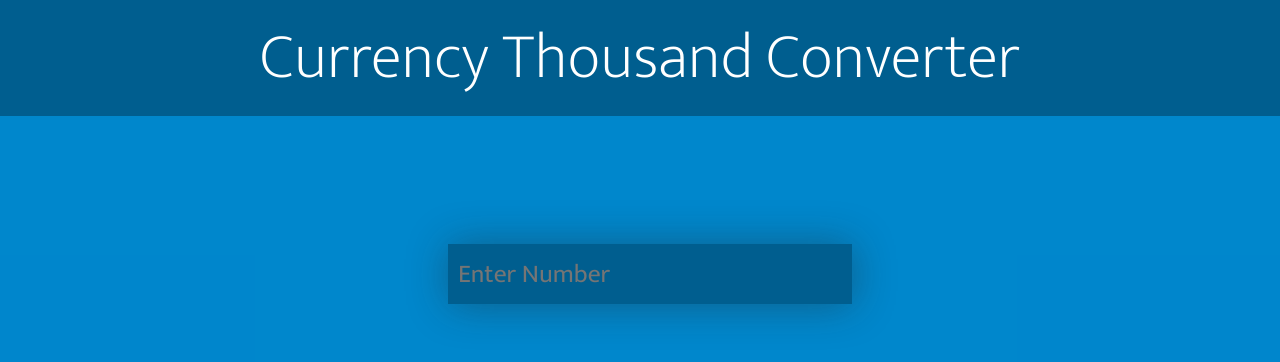
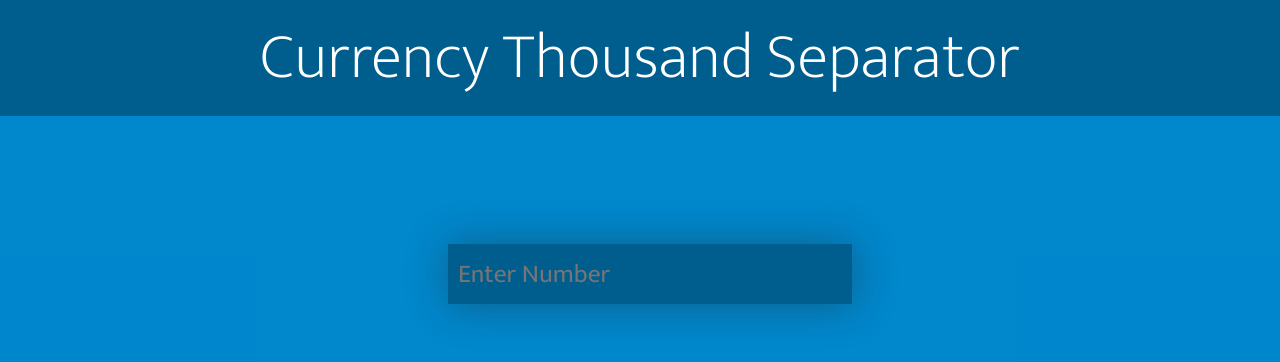
Before and after one commit to ankushminda/CurrencyThousandSeparator, a plain HTML site: page index.html in a window 1280 px wide. Drawn offline with nearby package versions, Linux system fonts and the light colour scheme.

Commit message:
Add files via upload

```diff
--- a/index.html
+++ b/index.html
@@ -12,7 +12,7 @@
 <body>
     <div id="main_cont">
         <header>
-            <h1>Currency Thousand Converter</h1>
+            <h1>Currency Thousand Separator</h1>
         </header>
         <form action="" method="post">
             <input type="text" placeholder="Enter Number" name="number" id="number" onkeyup="thousandSeparator();" pattern="^\d*(\.\d{0,2})?$">
```
